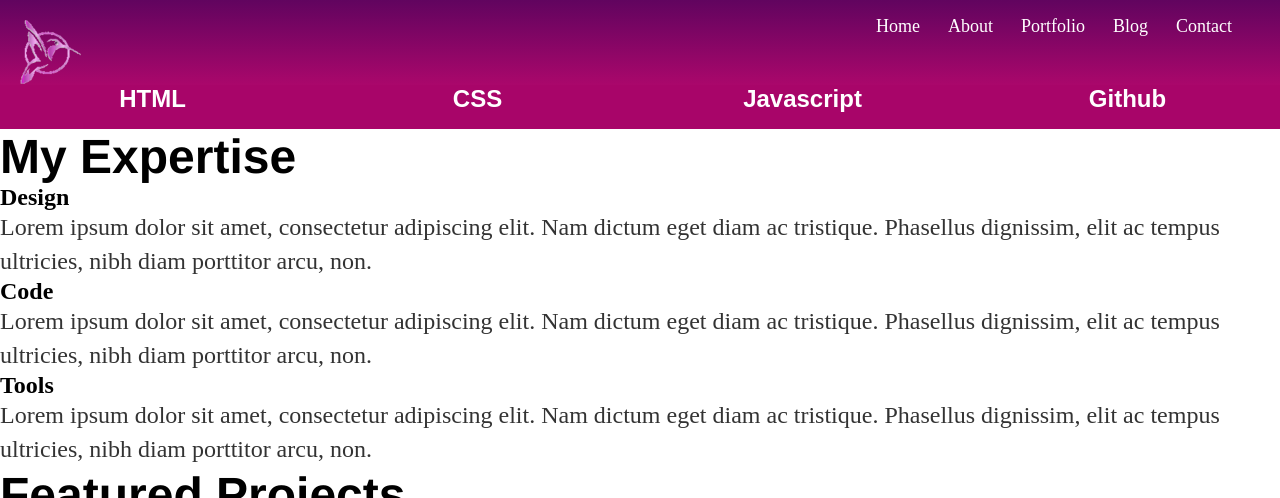
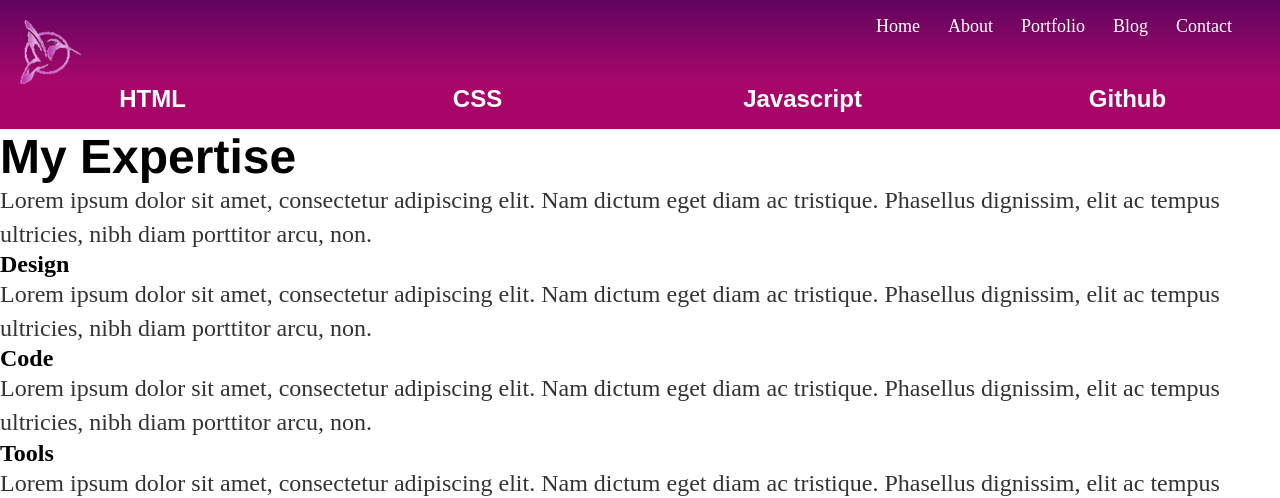
Before and after one commit to Steve-AB/Steve-AB.github.io, a Jekyll site: the page built from portfolio/index.html, in a window 1280 px wide and 900 px high, cut to the strip 0-498 px from the top of the window. Built offline with Jekyll 4.4.1, drawn with Linux system fonts in a browser that asks for light colours; nearby versions of some CDN libraries.

Commit message:
update files

```diff
--- a/portfolio/index.html
+++ b/portfolio/index.html
@@ -3,10 +3,11 @@
 title: Portfolio
 ---
 
-<div class="user-details">
+<div id="expertise">
   <h1>My Expertise</h1>
-  <p>{{site.user_description}}</p>
-</div>
+  <p>Lorem ipsum dolor sit amet, consectetur adipiscing elit. Nam dictum eget
+      diam ac tristique. Phasellus dignissim, elit ac tempus ultricies, nibh
+      diam porttitor arcu, non.</p>
   <div class="user">
    <div class="tech">
     <h2>Design</h2>
@@ -36,13 +37,11 @@
     </p>
   </div>
 </div>
-<div class="user-details">
+<div id="projects" class="user-details">
   <h1>Featured Projects</h1>
-</div>
-<div class="user-projects">
+ </div class="user-projects">
   <div class="images-right">
-    <img alt="mountains" src="{{ "/assets/img/mountains.jpg" | prepend:
-    site.baseurl }}" />
+    <img alt="mountains" src="/images/mountains.jpg"/>
   </div>
   <div class="contents">
     <h3>Project Title</h3>
@@ -60,9 +59,7 @@
   </div>
   <div class="user-projects">
   <div class="images-left">
-    <img alt="mountains" src="{{ "/assets/img/skate.jpg" | prepend: site.baseurl
-    }}" />
-  </div>
+    <img alt="mountains" src="/images/skate.jpg"/>
   <div class="contents-right">
     <h3>Project Title</h3>
     <ul>
@@ -77,3 +74,4 @@
     <a class="project-link" href="#">Check it out</a>
   </div>
 </div>
+</div>
```
Also changed, not shown: css/about.css (deleted, +0 -37 lines), css/portfolio.css (added, +75 -0 lines), css/projects.css (deleted, +0 -88 lines). Lines whose indentation alone changed are shown as unchanged.
